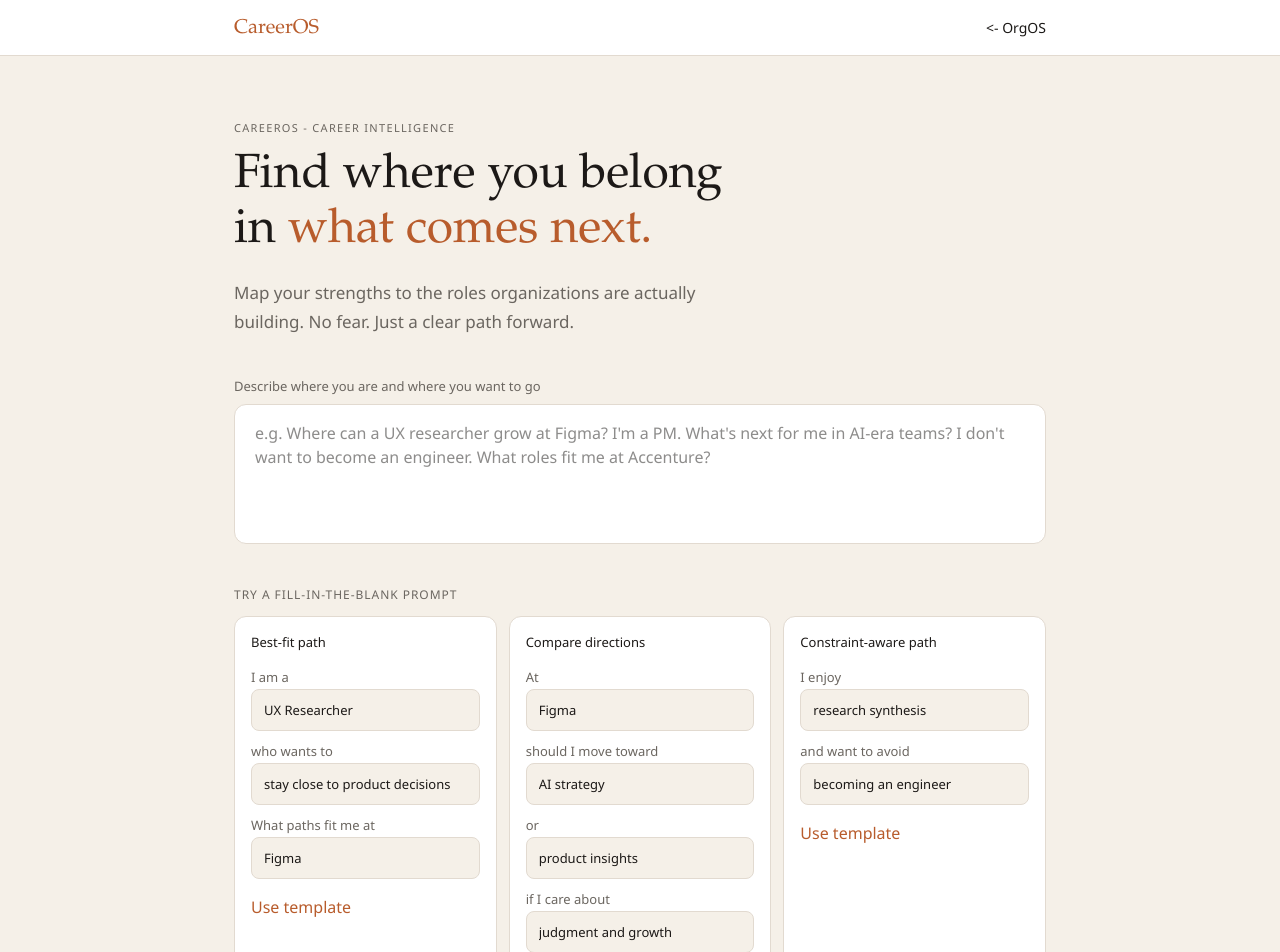
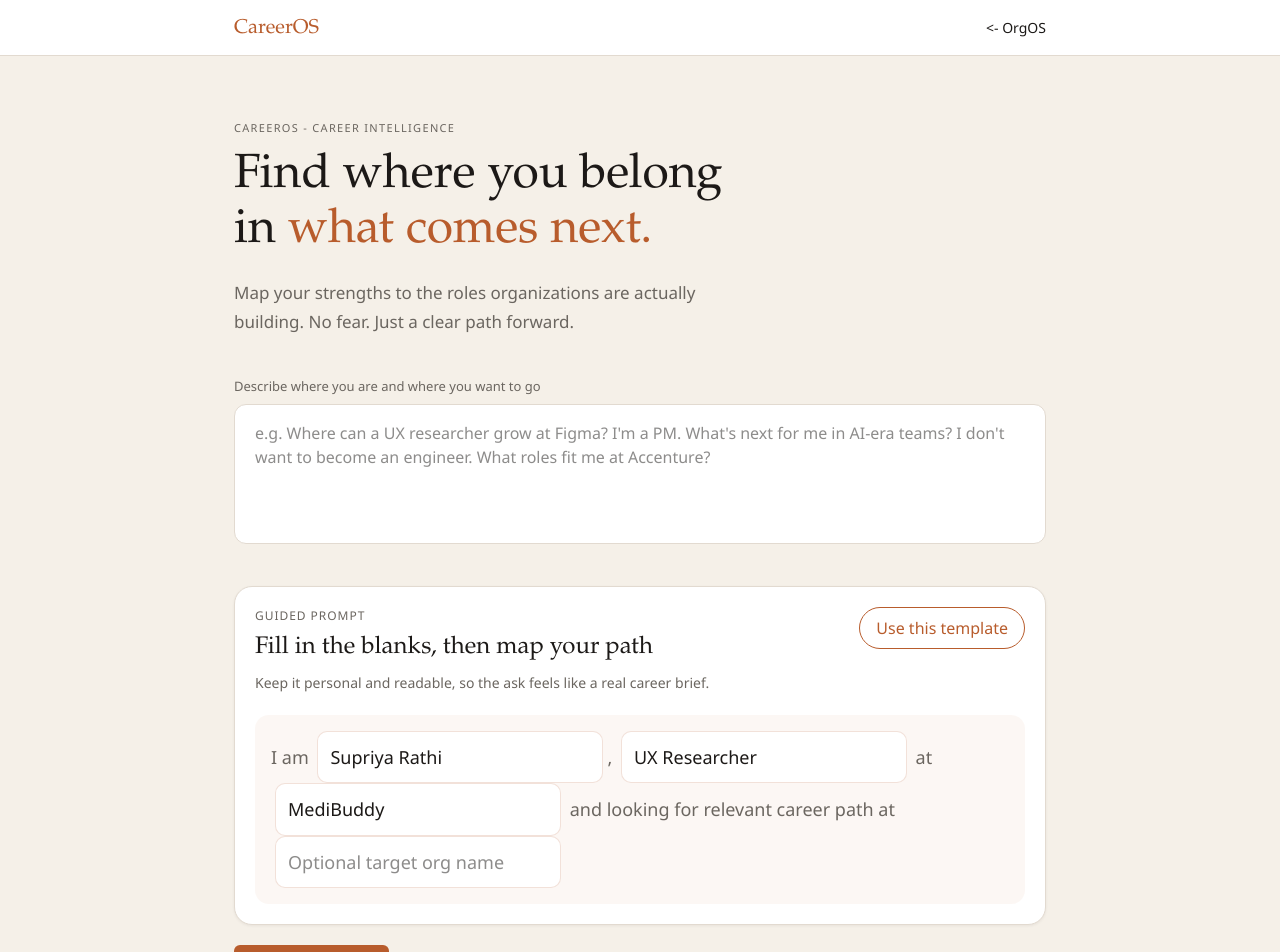
Before and after one commit to wandawoman014/careeros, a Next.js app: page / in a window 1280 px wide. Shown: the top 952 px of the page. Built offline with nearby package versions, Linux system fonts and the light colour scheme.

Commit message:
Refine CareerOS guided template hierarchy

```diff
--- a/src/app/page.tsx
+++ b/src/app/page.tsx
@@ -104,14 +104,10 @@ type EditableChipProps = {
 };
 
 type CareerTemplateValues = {
+  name: string;
   currentRole: string;
-  goal: string;
-  company: string;
-  pathA: string;
-  pathB: string;
-  priority: string;
-  strength: string;
-  constraint: string;
+  currentOrg: string;
+  targetOrg: string;
 };
 
 const knownCompanies = ["Figma", "Accenture", "McKinsey", "Goldman Sachs", "Deloitte", "Infosys", "Tata 1MG"];
@@ -772,14 +768,10 @@ export default function Home() {
   const [needsFollowUp, setNeedsFollowUp] = useState(false);
   const [followUpQuestion, setFollowUpQuestion] = useState("");
   const [templateValues, setTemplateValues] = useState<CareerTemplateValues>({
+    name: "Supriya Rathi",
     currentRole: "UX Researcher",
-    goal: "stay close to product decisions",
-    company: "Figma",
-    pathA: "AI strategy",
-    pathB: "product insights",
-    priority: "judgment and growth",
-    strength: "research synthesis",
-    constraint: "becoming an engineer",
+    currentOrg: "MediBuddy",
+    targetOrg: "",
   });
 
   const derivedRoleMap = useMemo(() => {
@@ -1022,107 +1014,54 @@ export default function Home() {
               )}
             </div>
 
-            <div className="mt-5">
-              <p className="mb-3 text-[12px] uppercase tracking-[0.08em] text-muted">Try a fill-in-the-blank prompt</p>
-              <div className="grid gap-3 md:grid-cols-3">
-                <div className="rounded-[12px] border border-border bg-surface p-4">
-                  <p className="mb-3 text-[13px] font-medium text-text">Best-fit path</p>
-                  <div className="space-y-2 text-[13px] leading-6 text-muted">
-                    <span>I am a</span>
-                    <input
-                      value={templateValues.currentRole}
-                      onChange={(event) => setTemplateValues((current) => ({ ...current, currentRole: event.target.value }))}
-                      className="w-full rounded-[8px] border border-border bg-bg px-3 py-2 text-text outline-none"
-                    />
-                    <span>who wants to</span>
-                    <input
-                      value={templateValues.goal}
-                      onChange={(event) => setTemplateValues((current) => ({ ...current, goal: event.target.value }))}
-                      className="w-full rounded-[8px] border border-border bg-bg px-3 py-2 text-text outline-none"
-                    />
-                    <span>What paths fit me at</span>
-                    <input
-                      value={templateValues.company}
-                      onChange={(event) => setTemplateValues((current) => ({ ...current, company: event.target.value }))}
-                      className="w-full rounded-[8px] border border-border bg-bg px-3 py-2 text-text outline-none"
-                    />
-                  </div>
-                  <button
-                    type="button"
-                    onClick={() =>
-                      applyTemplate(`I am a ${templateValues.currentRole} who wants to ${templateValues.goal}. What paths fit me at ${templateValues.company}?`)
-                    }
-                    className="mt-4 text-[13px] font-medium text-primary"
-                  >
-                    Use template
-                  </button>
-                </div>
-
-                <div className="rounded-[12px] border border-border bg-surface p-4">
-                  <p className="mb-3 text-[13px] font-medium text-text">Compare directions</p>
-                  <div className="space-y-2 text-[13px] leading-6 text-muted">
-                    <span>At</span>
-                    <input
-                      value={templateValues.company}
-                      onChange={(event) => setTemplateValues((current) => ({ ...current, company: event.target.value }))}
-                      className="w-full rounded-[8px] border border-border bg-bg px-3 py-2 text-text outline-none"
-                    />
-                    <span>should I move toward</span>
-                    <input
-                      value={templateValues.pathA}
-                      onChange={(event) => setTemplateValues((current) => ({ ...current, pathA: event.target.value }))}
-                      className="w-full rounded-[8px] border border-border bg-bg px-3 py-2 text-text outline-none"
-                    />
-                    <span>or</span>
-                    <input
-                      value={templateValues.pathB}
-                      onChange={(event) => setTemplateValues((current) => ({ ...current, pathB: event.target.value }))}
-                      className="w-full rounded-[8px] border border-border bg-bg px-3 py-2 text-text outline-none"
-                    />
-                    <span>if I care about</span>
-                    <input
-                      value={templateValues.priority}
-                      onChange={(event) => setTemplateValues((current) => ({ ...current, priority: event.target.value }))}
-                      className="w-full rounded-[8px] border border-border bg-bg px-3 py-2 text-text outline-none"
-                    />
+            <div className="mt-5 rounded-[18px] border border-border bg-surface p-5 shadow-[0_1px_3px_rgba(28,25,23,0.06)]">
+              <div className="flex items-start justify-between gap-4 max-md:flex-col">
+                <div>
+                  <p className="text-[12px] uppercase tracking-[0.08em] text-muted">Guided prompt</p>
+                  <h3 className="font-display mt-2 text-[24px] leading-tight text-text">Fill in the blanks, then map your path</h3>
+                  <p className="mt-2 max-w-[560px] text-[14px] leading-6 text-muted">
+                    Keep it personal and readable, so the ask feels like a real career brief.
+                  </p>
                 </div>
                 <button
                   type="button"
                   onClick={() =>
                     applyTemplate(
-                        `At ${templateValues.company}, should I move toward ${templateValues.pathA} or ${templateValues.pathB} if I care about ${templateValues.priority}?`,
+                      `I am ${templateValues.name}, ${templateValues.currentRole} at ${templateValues.currentOrg} and looking for relevant career path at ${templateValues.targetOrg || "an optional target organization"}.`,
                     )
                   }
-                    className="mt-4 text-[13px] font-medium text-primary"
+                  className="rounded-[999px] border border-primary px-4 py-2 text-[13px] font-medium text-primary transition hover:bg-[rgba(184,92,44,0.05)]"
                 >
-                    Use template
+                  Use this template
                 </button>
               </div>
 
-                <div className="rounded-[12px] border border-border bg-surface p-4">
-                  <p className="mb-3 text-[13px] font-medium text-text">Constraint-aware path</p>
-                  <div className="space-y-2 text-[13px] leading-6 text-muted">
-                    <span>I enjoy</span>
+              <div className="mt-5 rounded-[14px] bg-[rgba(184,92,44,0.05)] px-4 py-4 text-[18px] leading-[1.9] text-text max-md:text-[16px]">
+                <span className="text-muted">I am </span>
                 <input
-                      value={templateValues.strength}
-                      onChange={(event) => setTemplateValues((current) => ({ ...current, strength: event.target.value }))}
-                      className="w-full rounded-[8px] border border-border bg-bg px-3 py-2 text-text outline-none"
+                  value={templateValues.name}
+                  onChange={(event) => setTemplateValues((current) => ({ ...current, name: event.target.value }))}
+                  className="mx-1 inline-block min-w-[160px] rounded-[10px] border border-[rgba(184,92,44,0.18)] bg-white px-3 py-2 text-[16px] font-medium text-text outline-none"
                 />
-                    <span>and want to avoid</span>
+                <span className="text-muted">, </span>
                 <input
-                      value={templateValues.constraint}
-                      onChange={(event) => setTemplateValues((current) => ({ ...current, constraint: event.target.value }))}
-                      className="w-full rounded-[8px] border border-border bg-bg px-3 py-2 text-text outline-none"
+                  value={templateValues.currentRole}
+                  onChange={(event) => setTemplateValues((current) => ({ ...current, currentRole: event.target.value }))}
+                  className="mx-1 inline-block min-w-[180px] rounded-[10px] border border-[rgba(184,92,44,0.18)] bg-white px-3 py-2 text-[16px] font-medium text-text outline-none"
                 />
-                  </div>
-                  <button
-                    type="button"
-                    onClick={() => applyTemplate(`I enjoy ${templateValues.strength} and want to avoid ${templateValues.constraint}. What should I aim for?`)}
-                    className="mt-4 text-[13px] font-medium text-primary"
-                  >
-                    Use template
-                  </button>
-                </div>
+                <span className="text-muted"> at </span>
+                <input
+                  value={templateValues.currentOrg}
+                  onChange={(event) => setTemplateValues((current) => ({ ...current, currentOrg: event.target.value }))}
+                  className="mx-1 inline-block min-w-[170px] rounded-[10px] border border-[rgba(184,92,44,0.18)] bg-white px-3 py-2 text-[16px] font-medium text-text outline-none"
+                />
+                <span className="text-muted"> and looking for relevant career path at </span>
+                <input
+                  value={templateValues.targetOrg}
+                  onChange={(event) => setTemplateValues((current) => ({ ...current, targetOrg: event.target.value }))}
+                  placeholder="Optional target org name"
+                  className="mx-1 inline-block min-w-[230px] rounded-[10px] border border-[rgba(184,92,44,0.18)] bg-white px-3 py-2 text-[16px] font-medium text-text outline-none"
+                />
               </div>
             </div>
 
```
Lines whose indentation alone changed are shown as unchanged.
